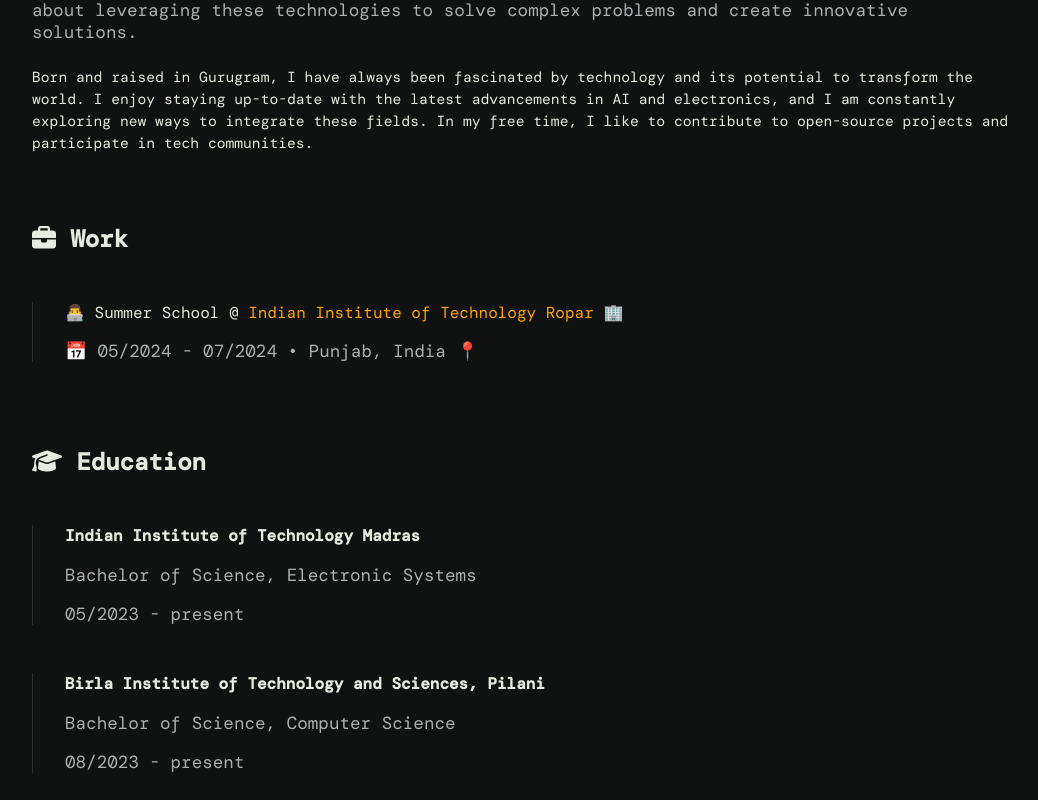
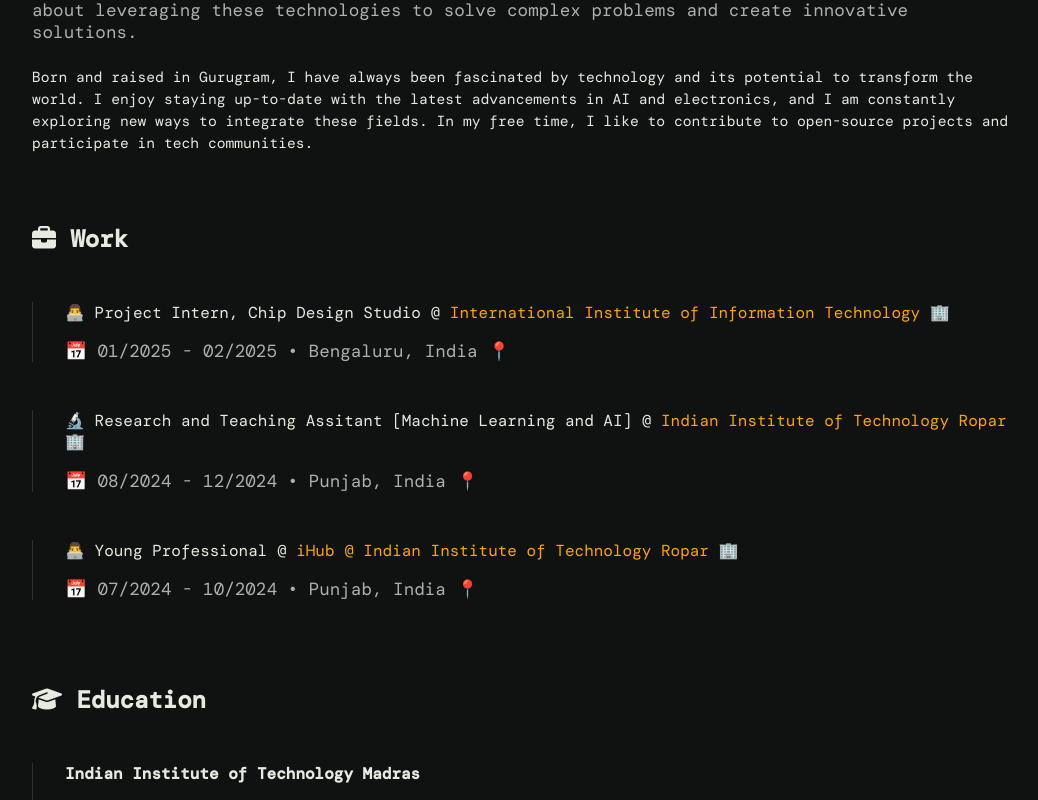
Before and after one commit to madhurthareja/Hitachi, a SvelteKit app: page / in a window 1280 px wide. Shown: the part 460-1260 px from the top of the page, without its empty margins (112-1150 px from the left). Built offline with nearby package versions, Linux system fonts and the light colour scheme; a web font is replaced by a local one.

Commit message:
Update +page.svelte

```diff
--- a/src/routes/+page.svelte
+++ b/src/routes/+page.svelte
@@ -110,7 +110,21 @@
     <h2><i class="fa-solid fa-briefcase"></i> Work</h2>
 
     <div class="card--work-history">
-      👨‍💻 Summer School @
+      👨‍💻 Project Intern, Chip Design Studio @
+      <strong class="company"
+        ><a href="https://ece.iiitb.ac.in/chip-design/" target="_blank" rel="noopener noreferrer"
+          >International Institute of Information Technology</a
+        ></strong
+      >
+      🏢
+      <p>
+        📅 01/2025 - 02/2025 • Bengaluru, India 📍
+      </p>
+    </div>
+
+
+    <div class="card--work-history">
+      🔬 Research and Teaching Assitant [Machine Learning and AI] @
       <strong class="company"
         ><a href="https://www.iitrpr.ac.in/" target="_blank" rel="noopener noreferrer"
           >Indian Institute of Technology Ropar</a
@@ -118,7 +132,20 @@
       >
       🏢
       <p>
-        📅 05/2024 - 07/2024 • Punjab, India 📍
+        📅 08/2024 - 12/2024 • Punjab, India 📍
+      </p>
+    </div>
+
+    <div class="card--work-history">
+      👨‍💻 Young Professional @
+      <strong class="company"
+        ><a href="https://ihub-awadh.in/" target="_blank" rel="noopener noreferrer"
+          >iHub @ Indian Institute of Technology Ropar</a
+        ></strong
+      >
+      🏢
+      <p>
+        📅 07/2024 - 10/2024 • Punjab, India 📍
       </p>
     </div>
 
```
